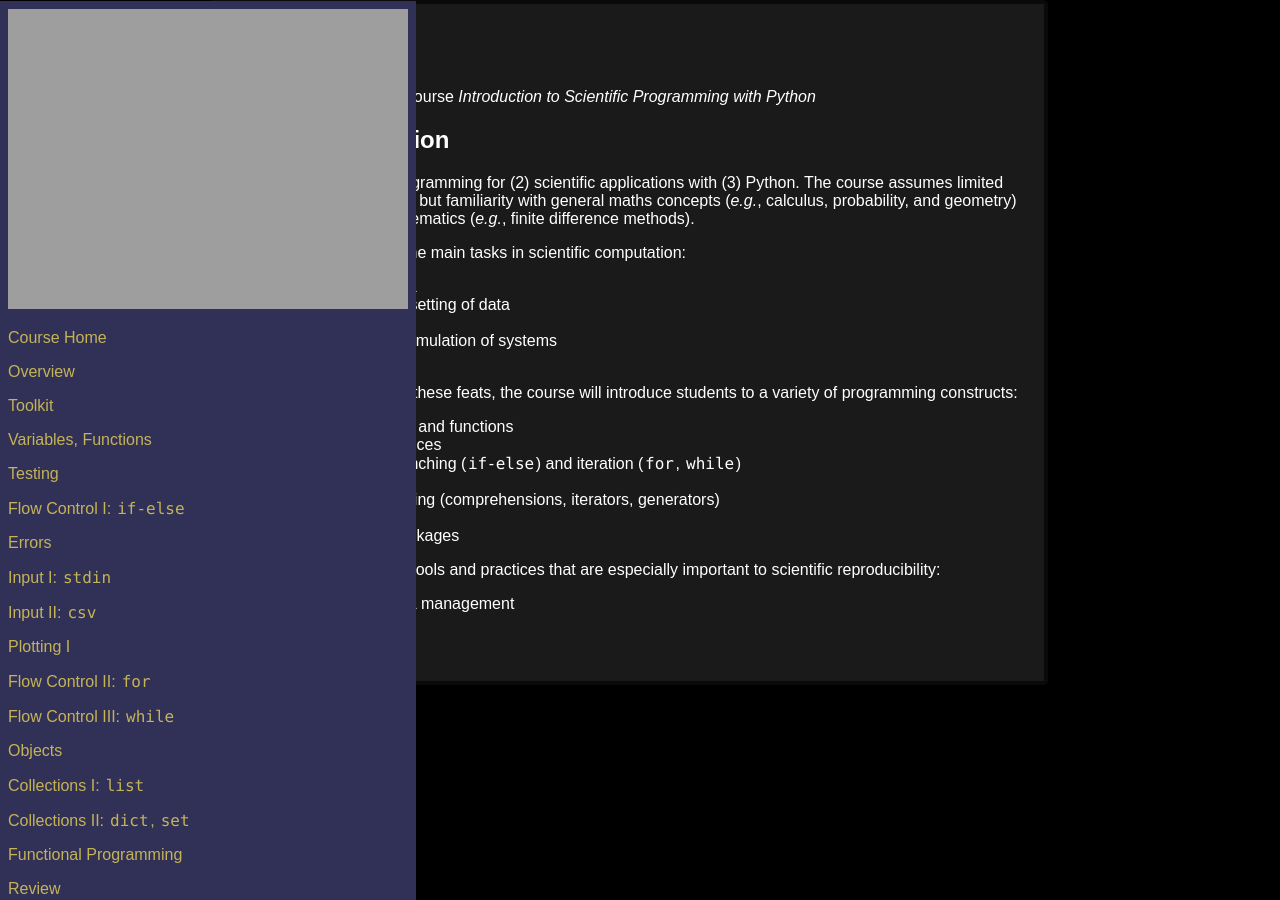
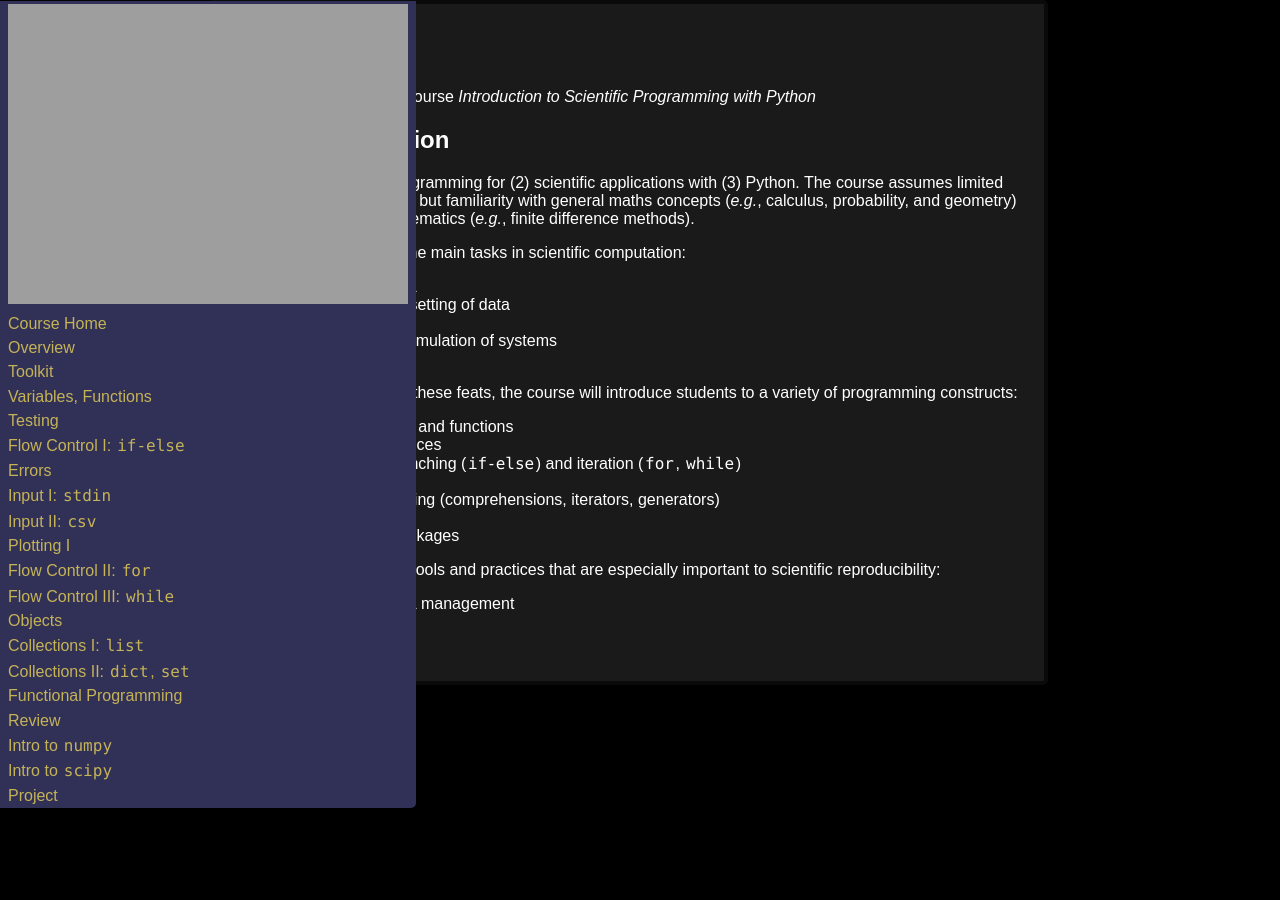
Before and after one commit to AIMS-Ghana/python-course, a Jekyll site: the page built from index.md, in a window 1280 px wide. Built offline with Jekyll 4.4.1, drawn with Linux system fonts in a browser that asks for light colours.

Commit message:
adjusting nav bar

```diff
--- a/css/site.scss
+++ b/css/site.scss
@@ -42,7 +42,7 @@
     a {
 	    text-decoration : none;
 	    color : inherit;
-	    padding : 0.5em;
+	    padding : 0.2em 0.5em;
 	    display : block;
     }
 
```
